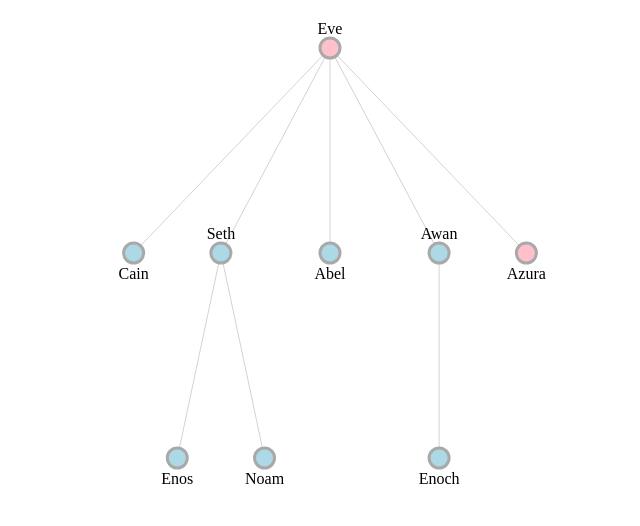
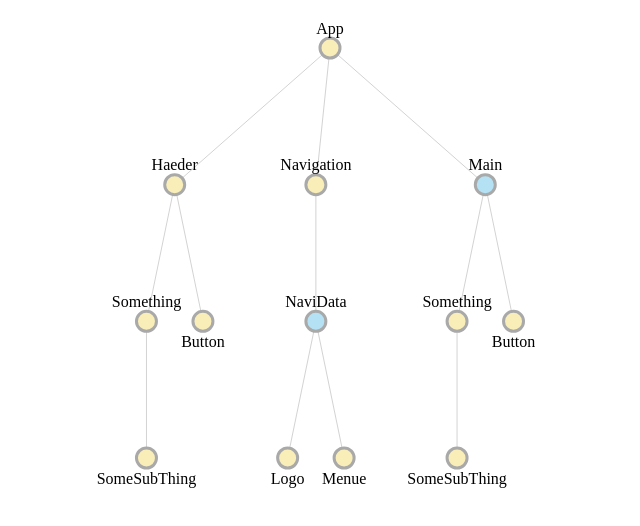
Before and after one commit to rainierlouis/overview, a website: page tutorial/minitree.html in a window 1280 px wide. Shown: the whole page, without its empty margins (8-648 px from the left). Drawn offline with nearby package versions, Linux system fonts and the light colour scheme.

Commit message:
works with transform group node, but only once

```diff
--- a/tutorial/minitree.html
+++ b/tutorial/minitree.html
@@ -7,51 +7,81 @@
   document.write('<script src="http://' + (location.host || 'localhost').split(':')[0] +
   ':35729/livereload.js?snipver=1"></' + 'script>')
 </script>
+<style>
+body: {
+  background-color: #f4f2e2;
+  font-family: 'Montserrat', sans-serif;
+}
+</style>
 <body>
 
   <script>
   // https://bl.ocks.org/d3noob/b024fcce8b4b9264011a1c3e7c7d70dc
   var treeData =
   {
-    "name": "Eve",
-    "sex": "female",
+    "name": "App",
+    "type": "component",
     "children": [
       {
-        "name": "Cain",
-        "sex": "male",
-      },
-      {
-        "name": "Seth",
-        "sex": "male",
+        "name": "Haeder",
+        "type": "component",
         "children": [
              {
-            "name": "Enos",
-            "sex": "male",
-          },
+                "name": "Something",
+                "type": "component",
+                "children": [
                   {
-            "name": "Noam",
-            "sex": "male",
+                    "name": "SomeSubThing",
+                    "type": "component",
                   }
                 ]
               },
               {
-        "name": "Abel",
-        "sex": "male",
+                "name": "Button",
+                "type": "component",
+              }
+            ]
+
       },
       {
-        "name": "Awan",
-        "sex": "male",
+        "name": "Navigation",
+        "type": "component",
+        "children":[{
+          "name": "NaviData",
+          "type": "container",
           "children": [
             {
-            "name": "Enoch",
-            "sex": "male",
+              "name": "Logo",
+              "type": "component",
+            },
+            {
+              "name": "Menue",
+              "type": "component",
+            }
+          ]
         }
       ]
       },
       {
-        "name": "Azura",
-        "sex": "female",
+        "name": "Main",
+        "type": "container",
+        "children": [
+             {
+                "name": "Something",
+                "type": "component",
+                "children": [
+                  {
+                    "name": "SomeSubThing",
+                    "type": "component",
                   }
+                ]
+              },
+              {
+                "name": "Button",
+                "type": "component",
+              }
+            ]
+      },
     ]
   }
   // set the dimensions and margins of the diagram
@@ -79,7 +109,7 @@
   .append("line")
   .attr("class","link")
   .attr("x1", function(d){
-    console.log(d)
+    // console.log(d)
     return d.x})
   .attr("y1", function(d){return d.y})
   .attr("x2", function(d){return d.parent.x})
@@ -94,25 +124,35 @@ var node = g.selectAll(".node")
       return "node" +
         (d.children ? " node--internal" : " node--leaf"); })
     .attr("transform", function(d) {
-      return "translate(" + d.x + "," + d.y + ")"; });
+      return "translate(" + d.x + "," + d.y + ")";
+    })
 
 node.append("circle")
   .attr("r", 10)
   .attr("style",function(d){
-    var color = d.data.sex==="male"?"lightblue":"pink"
+    // http://www.color-hex.com/color-palette/53835
+    var color = d.data.type==="container"?"#b4e2f4":"#f9eeb8"
     return "fill:"+color+"; stroke:darkgrey; stroke-width:3"
   })
-  .call(d3.drag()
+g.selectAll(".node").call(d3.drag()
     .on("start", dragstarted)
     .on("drag", dragged)
-    .on("end", dragended));
+    .on("end", dragended))
 
+//https://bl.ocks.org/d3noob/204d08d309d2b2903e12554b0aef6a4d
 function dragstarted(d) {
+  console.log(d.data.name)
+  console.log(d)
+  console.log(d3.event);
   d3.select(this).raise().classed("active", true);
 }
 
 function dragged(d) {
-d3.select(this).attr("cx", d.x = d3.event.x).attr("cy", d.y = d3.event.y);
+  d3.select(this)
+    .attr("transform", function(d) {
+          return "translate(" + d3.event.x + "," + d3.event.y + ")";
+        })
+    .attr("y", d3.event.subject.y = d3.event.y);
 }
 
 function dragended(d) {
```
Lines whose indentation alone changed are shown as unchanged.
